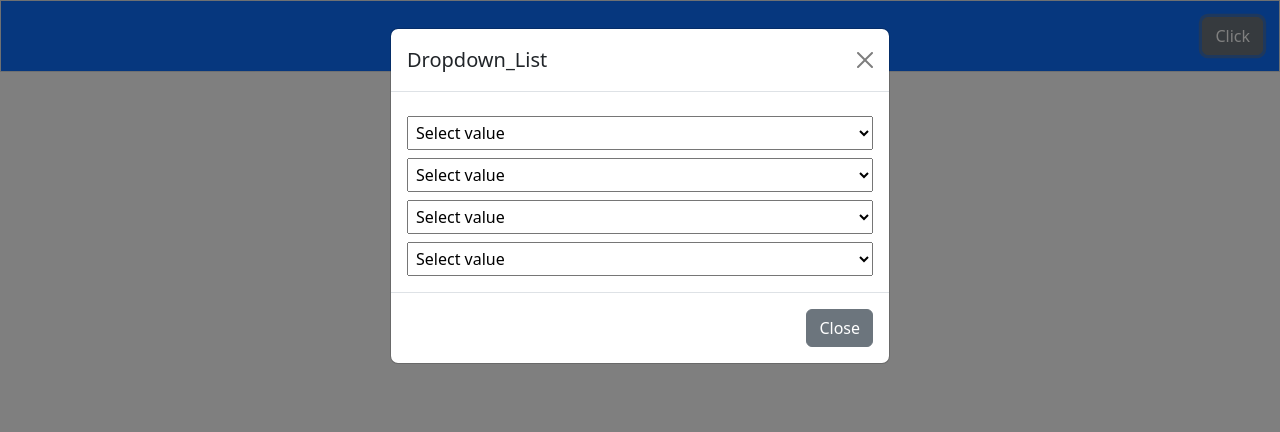
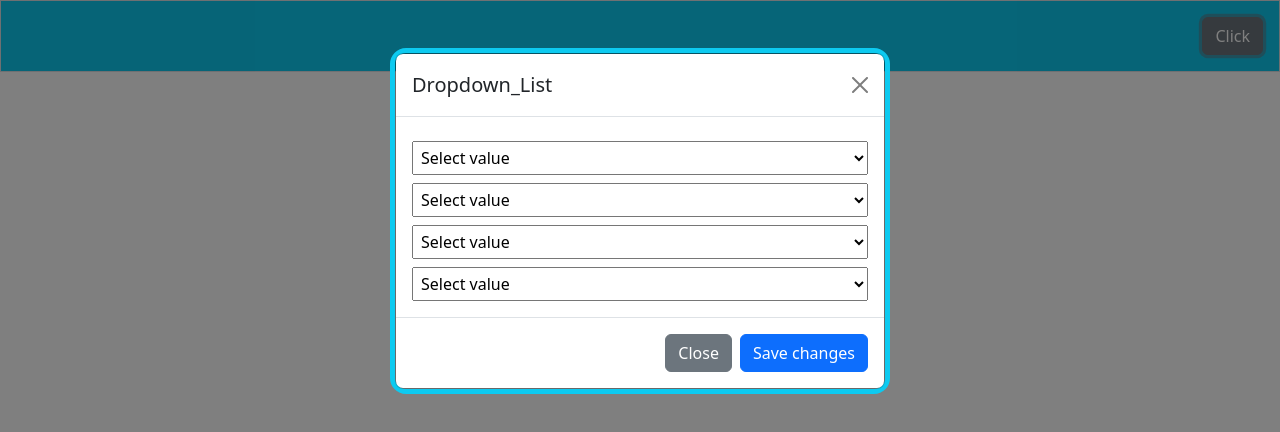
Before and after one commit to ayushi7459/Shopping_cart, a React (Vite) app: page /dropdown_menu in a window 1280 px wide. Both pictures are taken after a click on the button "Click". Shown: the top 432 px of the page. Built offline with nearby package versions, Linux system fonts and the light colour scheme; the HTML template or start-up script is replaced by a standard one.

Commit message:
set modal

```diff
--- a/src/components/dropdown.tsx
+++ b/src/components/dropdown.tsx
@@ -25,7 +25,7 @@ const Dropdown_menu = () => {
 
     return (
         <div className='dropdown_page'>
-            <div className='border bg-primary d-flex justify-content-end'>
+            <div className='border bg-info d-flex justify-content-end'>
                 <button className='btn btn-secondary m-3 fw-normal' onClick={() => setModalOpen(true)}>Click</button>
             </div>
 
@@ -39,27 +39,19 @@ const Dropdown_menu = () => {
                     height: '100%',
                     zIndex: 1050
                 }}>
-                    <div className="modal-dialog">
+                    <div className="modal-dialog border border-info border-5 rounded-4 mt-5">
                         <div className="modal-content">
                             <div className="modal-header">
                                 <h5 className="modal-title">Dropdown_List</h5>
                                 <button
-                                    type="button"
-                                    className="btn-close"
-                                    onClick={() => setModalOpen(false)}
-                                ></button>
+                                    type="button" className="btn-close" onClick={() => setModalOpen(false)}></button>
                             </div>
                             <div className="modal-body">
                                 {DropdownElement}
                             </div>
                             <div className="modal-footer">
-                                <button
-                                    type="button"
-                                    className="btn btn-secondary"
-                                    onClick={() => setModalOpen(false)}
-                                >
-                                    Close
-                                </button>
+                                <button type="button" className="btn btn-secondary" onClick={() => setModalOpen(false)}>Close</button>
+                                <button type="button" className="btn btn-primary" onClick={() => setModalOpen(false)}>Save changes</button>
                             </div>
                         </div>
                     </div>
```
